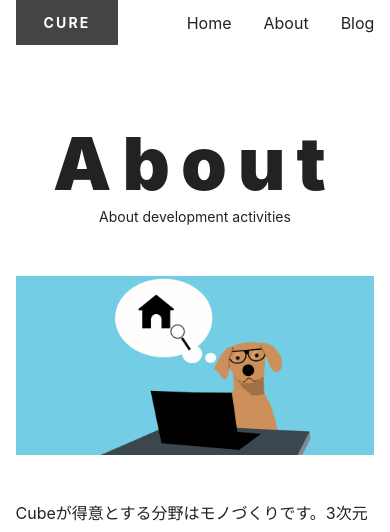
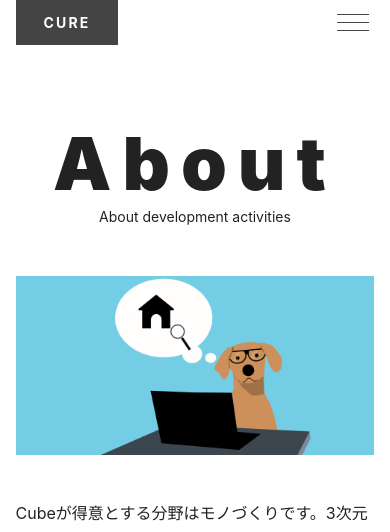
Before and after one commit to MilaisTaso/next.js-sample, a Next.js app: page /about in a window 390 px wide. Shown: the top 532 px of the page. Built offline with nearby package versions, Linux system fonts and the light colour scheme.

Commit message:
styled components

```diff
--- a/components/nav.jsx
+++ b/components/nav.jsx
@@ -1,18 +1,51 @@
+import { useState } from "react";
 import Link from "next/link";
 import styles from "styles/nav.module.css";
 
 export default function Nav() {
+  const [navIsOpen, setNavIsOpen] = useState(false);
+
+  const toggleNav = () => {
+    setNavIsOpen((prev) => !prev);
+  };
+
+  const closeNav = () => {
+    setNavIsOpen(false);
+  };
   return (
-    <nav>
+    <nav className={navIsOpen ? styles.open : styles.close}>
+      {navIsOpen && (
+        <styles jsx global>
+          {`
+          @media (max-width: 767px) {
+            body {
+              overflow: hidden;
+              position: fixed;
+              width: 100%;
+            }
+          }
+        `}{" "}
+        </styles>
+      )}
+      <button className={styles.btn} onClick={toggleNav}>
+        <span className={styles.bar}></span>
+        <span className="sr-only"></span>
+      </button>
       <ul className={styles.list}>
         <li>
-          <Link href="/">Home</Link>
+          <Link href="/" onClick={closeNav}>
+            Home
+          </Link>
         </li>
         <li>
-          <Link href="/about">About</Link>
+          <Link href="/about" onClick={closeNav}>
+            About
+          </Link>
         </li>
         <li>
-          <Link href="/blog">Blog</Link>
+          <Link href="/blog" onClick={closeNav}>
+            Blog
+          </Link>
         </li>
       </ul>
     </nav>
--- a/components/posts.jsx
+++ b/components/posts.jsx
@@ -3,7 +3,6 @@ import Link from "next/link";
 import Image from "next/image";
 
 export default function Posts({ posts }) {
-  console.log(posts.eyecatch);
   return (
     <div className={styles.gridContainer}>
       {posts.map(({ title, slug, eyecatch }) => (
--- a/styles/nav.module.css
+++ b/styles/nav.module.css
@@ -1,21 +1,108 @@
-.list {
-  display: flex;
-  gap:  2em;
+/* デスクトップ */
+@media (min-width: 768px) {
+  .btn {
+    display: none;
+  }
+
+  .list {
+    display: flex;
+    gap: 2em;
+  }
 }
 
-/* PCとモバイル端末でのホバーの挙動 */
-@media (hover:hover) {
+/* モバイル */
+@media (max-width: 767px) {
+  /* ボタン */
+  .btn {
+    all: unset;
+    outline: revert;
+    -webkit-tap-highlight-color: transparent;
+    cursor: pointer;
+    width: 42px;
+    height: 42px;
+    position: relative;
+    z-index: 200;
+  }
+
+  .close .btn {
+    color: var(--gray-75);
+  }
+
+  .open .btn {
+    color: var(--white);
+  }
+
+  /* ボタン内のバー */
+  .btn {
+    display: grid;
+    place-items: center;
+  }
+
+  .btn::before,
+  .btn::after,
+  .btn .bar {
+    grid-area: 1 / 1;
+    content: '';
+    display: block;
+    width: 32px;
+    height: 1px;
+    background-color: currentColor;
+    transition: transform 0.4s;
+  }
+
+  .close .btn::before {
+    transform: translateY(-8px);
+  }
+  .close .btn::after {
+    transform: translateY(8px);
+  }
+
+  .open .btn::before {
+    transform: rotate(45deg);
+  }
+  .open .btn::after {
+    transform: rotate(-45deg);
+  }
+  .open .btn .bar {
+    transform: scale(0);
+  }
+
+  /* メニュー（オーバーレイ） */
+  .list {
+    position: fixed;
+    inset: 0 -100% 0 100%;
+    z-index: 100;
+    background: rgba(0, 0, 0, 0.8);
+    color: var(--white);
+    transition: transform 0.4s;
+  }
+
+  .open .list {
+    transform: translateX(-100%);
+  }
+
+  /* メニュー（オーバーレイ内の配置） */
+  .list {
+    display: grid;
+    gap: 40px;
+    place-content: center;
+    text-align: center;
+  }
+}
+
+/* ホバー */
+@media (hover: hover) {
   .list a:hover {
     color: var(--accent);
   }
 }
 
-@media (hover:none) {
-  .list a:hover {
+@media (hover: none) {
+  .list a {
     -webkit-tap-highlight-color: transparent;
   }
 
   .list a:active {
-    color: var(--accent)
+    color: var(--accent);
   }
 }
```
Also changed, not shown: lib/api.jsx (+16 -0 lines), pages/blog/category/[slug].jsx (+19 -3 lines).
